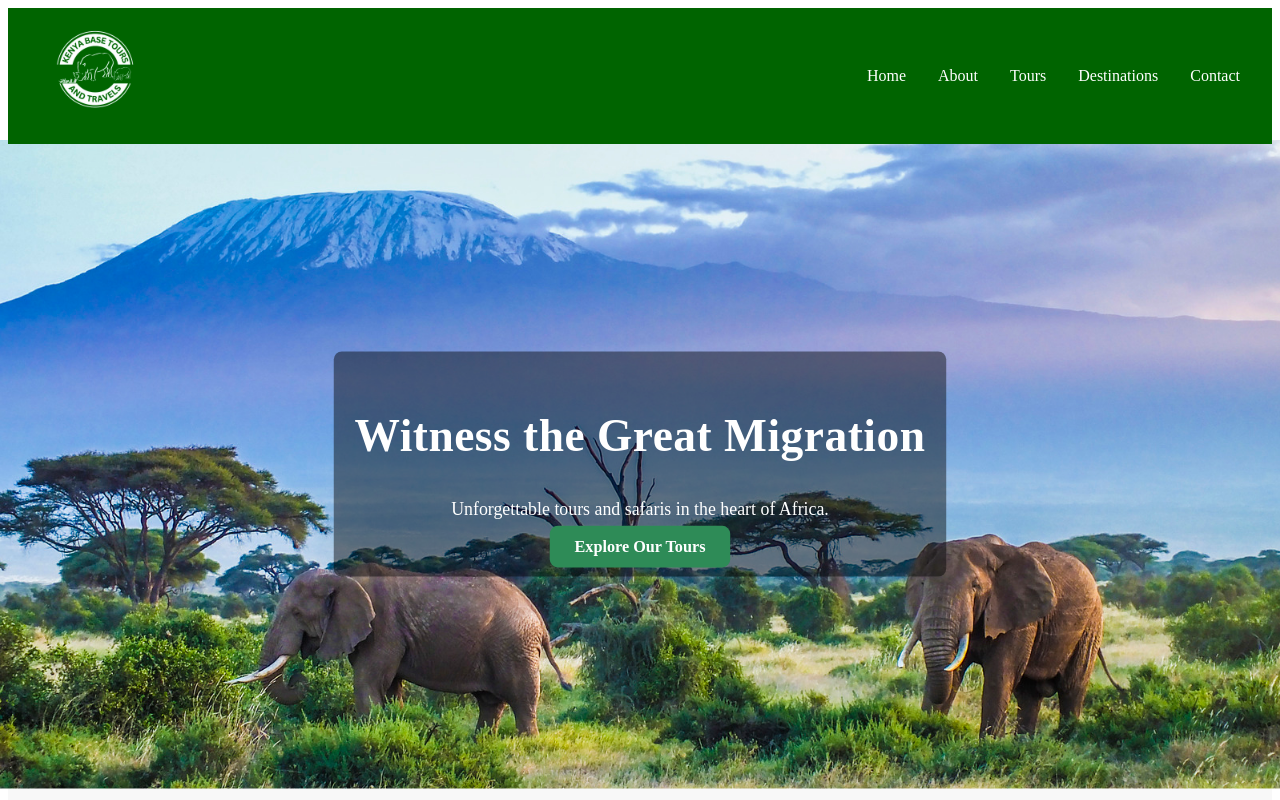
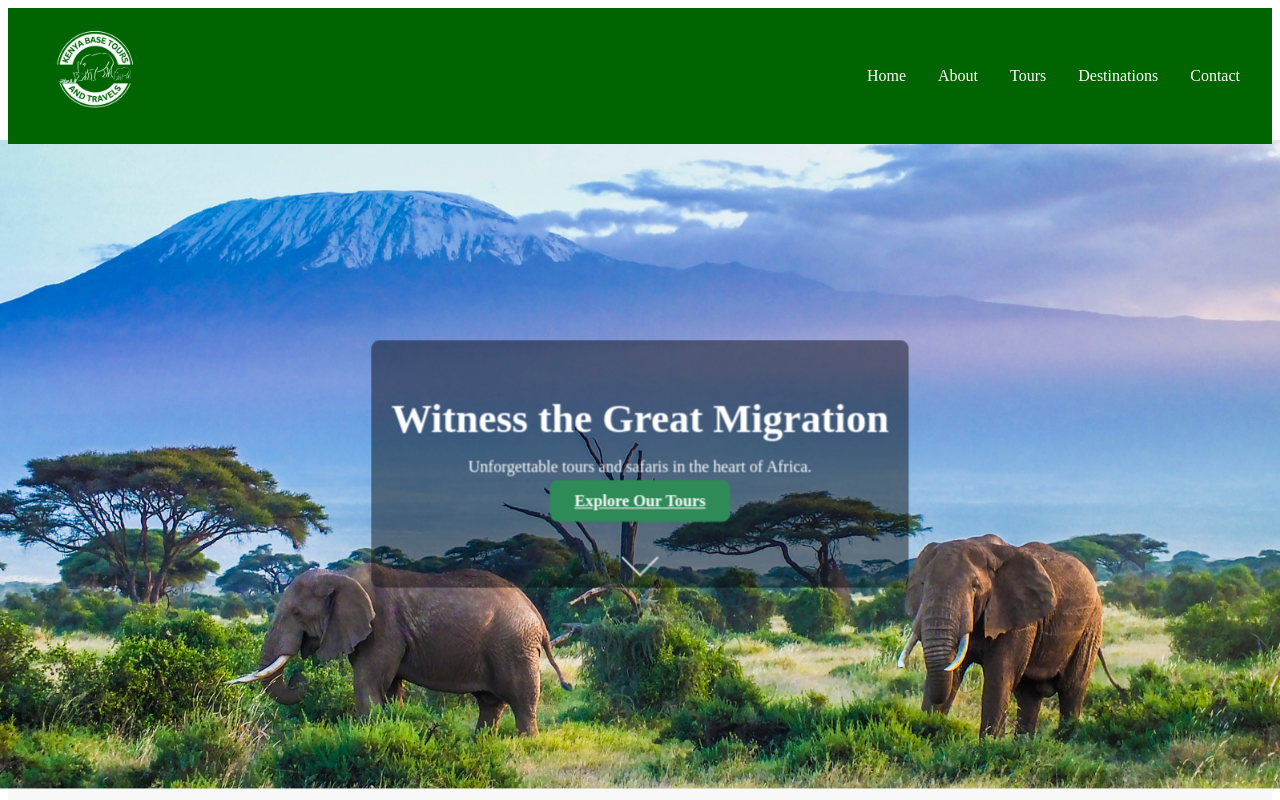
Before and after one commit to Muyundo/kenya-base-tours, a React (Create React App) app: page / in a window 1280 px wide. Shown: the top 800 px of the page. Built offline with nearby package versions, Linux system fonts and the light colour scheme.

Commit message:
Updated Hero to include scroll down indicator

```diff
--- a/src/components/Hero.css
+++ b/src/components/Hero.css
@@ -7,48 +7,32 @@
   display: flex;
   align-items: center;
   justify-content: center;
-  animation: zoomInOut 20s ease-in-out infinite alternate;
+  animation: zoomInOut 20s ease-in-out infinite alternate; /* Ken Burns effect */
+  overflow: hidden;
 }
 
-@keyframes zoomInOut {
-  0% {
-    transform: scale(1);
-  }
-  100% {
-    transform: scale(1.07);
-  }
-}
-
-
+/* Overlay styling */
 .hero-overlay {
   background: rgba(0, 0, 0, 0.45);
   color: #fff;
   text-align: center;
   padding: 20px;
   border-radius: 8px;
-  max-width: 700px;
+  animation: fadeInOverlay 1s ease forwards;
 }
 
-.hero-heading {
-  font-size: 2.8rem;
+.hero h1 {
+  font-size: 2.5rem;
   margin-bottom: 12px;
-  letter-spacing: 0.5px;
-  min-height: 70px; /* to prevent layout jump */
-}
-
-.fade-text {
   opacity: 0;
-  animation: fadeInOut 4s ease-in-out infinite;
-}
-
-@keyframes fadeInOut {
-  0%, 10% { opacity: 0; transform: translateY(10px); }
-  20%, 80% { opacity: 1; transform: translateY(0); }
-  90%, 100% { opacity: 0; transform: translateY(-10px); }
+  animation: fadeInUp 1.2s ease forwards;
+  animation-delay: 0.2s;
 }
 
 .hero p {
-  font-size: 1.1rem;
+  opacity: 0;
+  animation: fadeInUp 1.4s ease forwards;
+  animation-delay: 0.4s;
 }
 
 .hero-btn {
@@ -60,11 +44,65 @@
   border-radius: 8px;
   font-weight: 600;
   cursor: pointer;
-  text-decoration: none;
-  transition: background 0.3s ease, transform 0.3s ease;
+  transition: background 0.3s ease;
+  opacity: 0;
+  animation: fadeInUp 1.6s ease forwards;
+  animation-delay: 0.6s;
 }
 
 .hero-btn:hover {
   background: #246b45;
-  transform: translateY(-2px);
 }
+
+/* Scroll down arrow */
+.scroll-down {
+  margin-top: 30px;
+  width: 24px;
+  height: 24px;
+  border-left: 2px solid white;
+  border-bottom: 2px solid white;
+  transform: rotate(-45deg);
+  animation: bounce 1.5s infinite;
+  opacity: 0.8;
+  margin-left: auto;
+  margin-right: auto;
+}
+
+/* --- Animations --- */
+@keyframes zoomInOut {
+  0% {
+    transform: scale(1);
+  }
+  100% {
+    transform: scale(1.07);
+  }
+}
+
+@keyframes fadeInOverlay {
+  from {
+    opacity: 0;
+  }
+  to {
+    opacity: 1;
+  }
+}
+
+@keyframes fadeInUp {
+  from {
+    opacity: 0;
+    transform: translateY(30px);
+  }
+  to {
+    opacity: 1;
+    transform: translateY(0);
+  }
+}
+
+@keyframes bounce {
+  0%, 100% {
+    transform: translateY(0) rotate(-45deg);
+  }
+  50% {
+    transform: translateY(8px) rotate(-45deg);
+  }
+}
--- a/src/components/Hero.js
+++ b/src/components/Hero.js
@@ -35,6 +35,8 @@ function Hero() {
         <Link to="/tours" className="hero-btn">
           Explore Our Tours
         </Link>
+          <div className="scroll-down"></div>
+
       </div>
     </section>
   );
```
